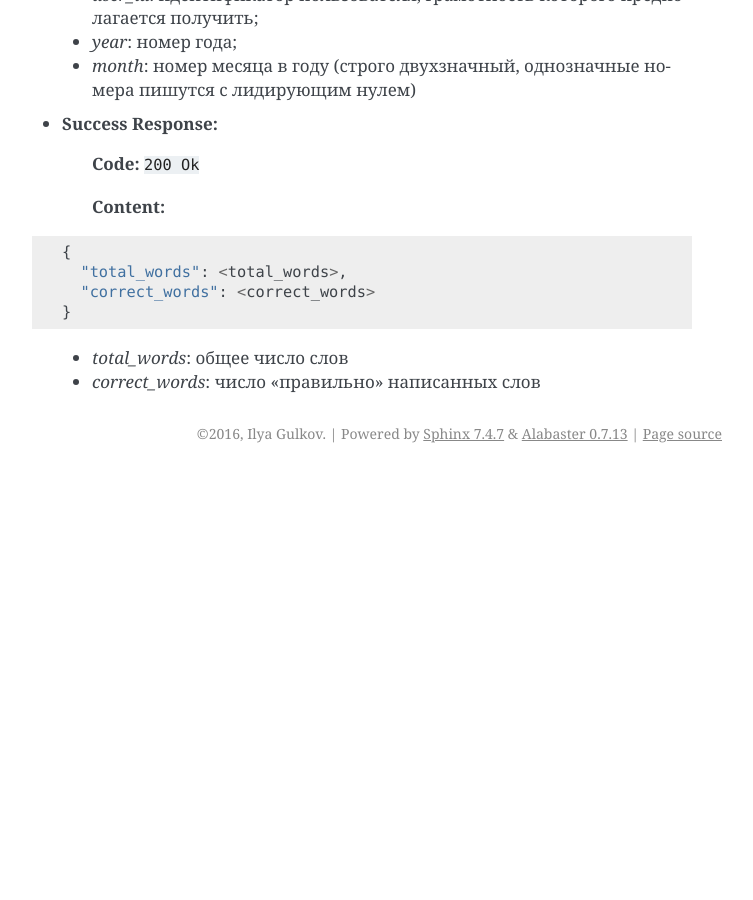
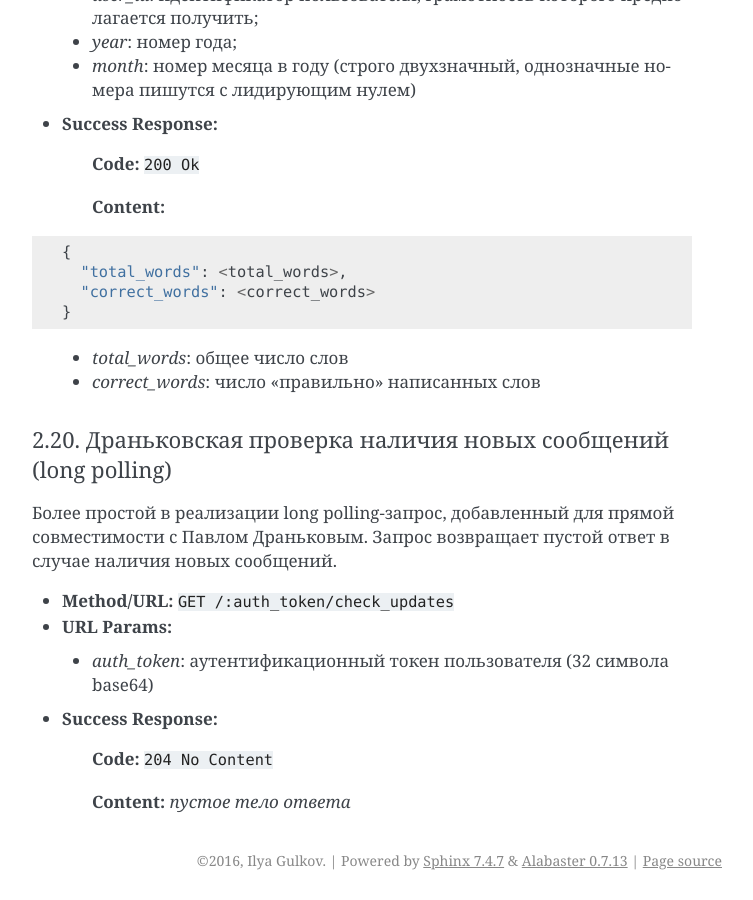
Before and after one commit to frnkySila/batya-api, a Sphinx documentation site: the page built from docs/source/index.rst, in a window 1280 px wide and 900 px high, scrolled down 14028 px. Shown: the whole window, without its empty margins (388-1141 px from the left). Built offline with Sphinx 7.4.7, drawn with Linux system fonts in a browser that asks for light colours; before the commit the page ends 14501 px from its top, so only the background shows below that; some of the changed text lies outside the part shown.

Commit message:
Добавил запрос 2.20 проверки наличия новых сообщений

```diff
--- a/docs/source/index.rst
+++ b/docs/source/index.rst
@@ -685,3 +685,20 @@ dialog_id     :code:`conference_id | username`
 
     * *total_words*: общее число слов
     * *correct_words*: число "правильно" написанных слов
+
+2.20. Драньковская проверка наличия новых сообщений (long polling)
+~~~~~~~~~~~~~~~~~~~~~~~~~~~~~~~~~~~~~~~~~~~~~~~~~~~~~~~~~~~~~~~~~~
+
+Более простой в реализации long polling-запрос, добавленный для прямой совместимости с Павлом Драньковым. Запрос возвращает пустой ответ в случае наличия новых сообщений.
+
+* **Method/URL:** :code:`GET /:auth_token/check_updates`
+
+*  **URL Params:**
+
+  * *auth_token*: аутентификационный токен пользователя (32 символа base64)
+
+* **Success Response:**
+
+      **Code:** :code:`204 No Content`
+
+      **Content:** *пустое тело ответа*
```
